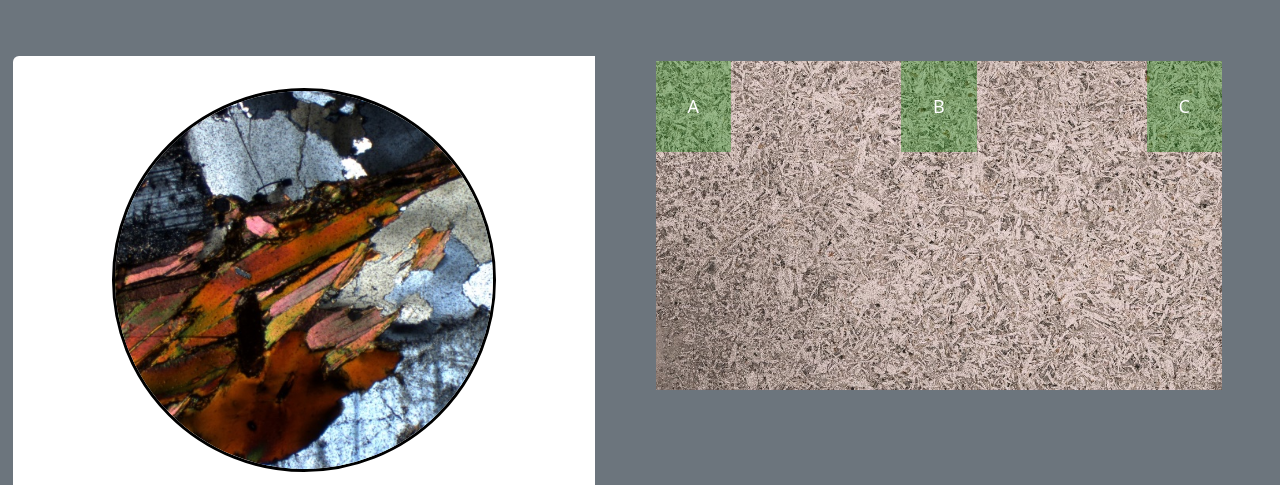
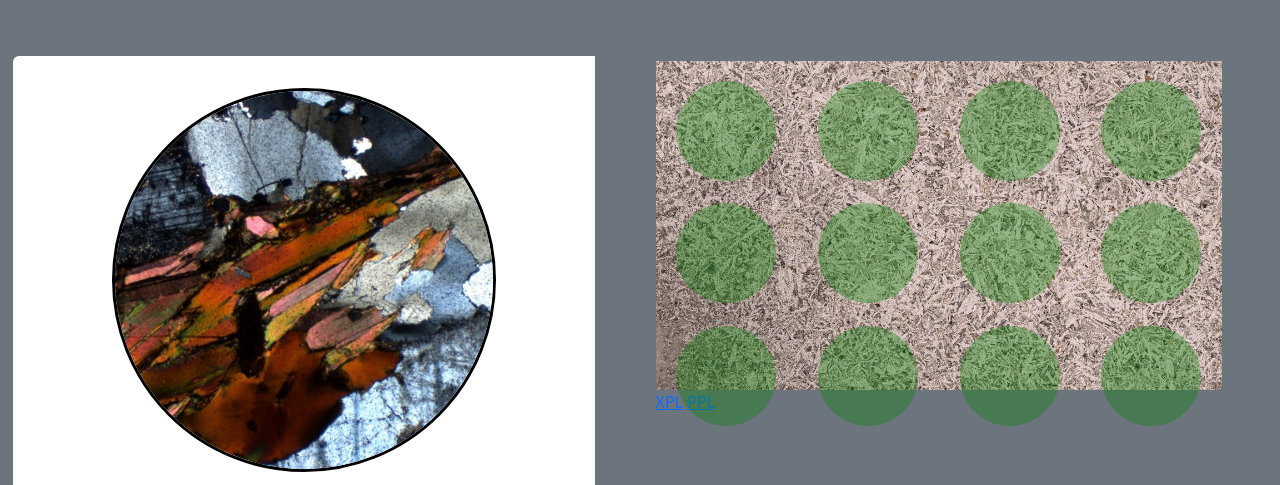
Before and after one commit to sherlockva/virtual-microscope, a plain HTML site: page VM project/index.html in a window 1280 px wide. Shown: the part 133-618 px from the top of the page. Drawn offline with nearby package versions, Linux system fonts and the light colour scheme.

Commit message:
added thinsection with links to microscope

```diff
--- a/VM project/index.html
+++ b/VM project/index.html
@@ -67,24 +67,34 @@
       position: relative;
     }
 
+    .thinSection .thinSection-button-container{
+      position: absolute;
+      top: 7px;
+      min-width: 100%;
+      height: 370px;
+      display: flex;
+      justify-content: space-evenly;
+      flex-direction: column;
+    }
+
     .thinSection .thinSection-buttons{
-      position: absolute;
-      top: 0px;
       display: flex;
-      justify-content: space-between;
+      justify-content: space-around;
       flex-direction: row;
     }
 
-    .thinSection-buttons button{
+    .thinSection-button-container button{
+      width: 100px;
+      height: 100px;
       border: 0px;
-      padding: 2rem;
+      margin: 10px;
       color: white;
       background: rgba(0, 128, 0, 0.342);
-      text-align: center;
       font-size: large;
+      border-radius: 50%;
     }
 
-    .thinSection-buttons button:hover{
+    .thinSection-button-container button:hover{
       background: rgba(113, 1, 13, 0.342);
     }
 
@@ -170,13 +180,35 @@
     <div class="thinSection m-5 w-50">
       <div class="thinSection-image">
         <img src="./photos/thin_section_comp.JPG" alt="">
-        <div class="thinSection-buttons w-100">
-           <a href="index.html"><button>A</button></a>
-           <a href="sector2.html"><button>B</button></a>
-           <a href="sector3.html"><button>C</button></a>
+        <div class="thinSection-button-container">
+          <div class="thinSection-buttons w-100">
+            <a href="index.html"><button></button></a>
+            <a href="sector2.html"><button></button></a>
+            <a href="sector3.html"><button></button></a>
+            <a href="sector3.html"><button></button></a>
+         </div>
+          <div class="thinSection-buttons w-100">
+            <a href="index.html"><button></button></a>
+            <a href="sector2.html"><button></button></a>
+            <a href="sector3.html"><button></button></a>
+            <a href="sector3.html"><button></button></a>
+         </div>
+          <div class="thinSection-buttons w-100">
+            <a href="index.html"><button></button></a>
+            <a href="sector2.html"><button></button></a>
+            <a href="sector3.html"><button></button></a>
+            <a href="sector3.html"><button></button></a>
+         </div>
         </div>
       </div>
+
+      <div class="switch">
+        <a href="http://" >XPL</a>
+        <a href="http://" >PPL</a>
+      </div>
     </div>
+
+
 
   </div>
 
```
